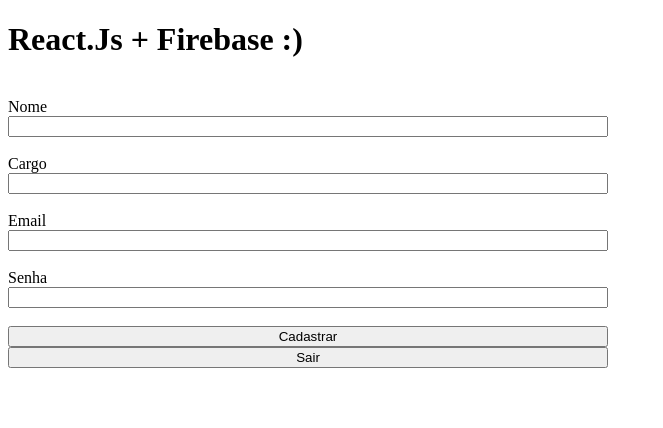
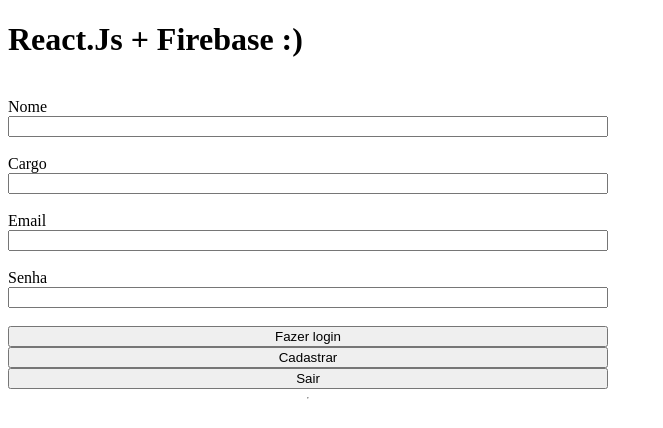
Before and after one commit to diglean/ReactAndFirebase, a React (Create React App) app: page / in a window 1280 px wide. Shown: the top 428 px of the page, without its empty margins (0-663 px from the left). Built offline with nearby package versions, Linux system fonts and the light colour scheme.

Commit message:
Auth widh DB pt.2

```diff
--- a/src/App.js
+++ b/src/App.js
@@ -9,6 +9,7 @@
   const [senha, setSenha] = useState('');
   const [cargo, setCargo] = useState('');
   const [nome, setNome] = useState('');
+  const [user, setUser] = useState({});
 
 
   async function novoUsuario(){
@@ -40,6 +41,27 @@
 
   async function logout(){
     await firebase.auth().signOut();
+    setUser({});
+  }
+
+  async function login(){
+    await firebase.auth().signInWithEmailAndPassword(email, senha)
+    .then( async (value)=>{
+      await firebase.firestore().collection('users')
+      .doc(value.user.uid)
+      .get()
+      .then((snapshot)=>{
+        setUser({
+          nome: snapshot.data().nome,
+          cargo: snapshot.data().cargo,
+          status: snapshot.data().status,
+          email: value.user.email
+        });
+      })
+    })
+    .catch((error)=>{
+      console.log('Erro ao logar'+error)
+    })
   }
 
   return (
@@ -60,8 +82,21 @@
         <label>Senha </label>
         <input type="password" value={senha} onChange={ (e)=> setSenha(e.target.value)}/> <br/>
 
+        <button onClick={ login }>Fazer login</button>
         <button onClick={ novoUsuario }>Cadastrar</button>
         <button onClick={ logout }>Sair</button>
+        <hr/><br/>
+
+
+        {Object.keys(user).length > 0 && (
+          <div>
+            <strong>Olá</strong> {user.nome}<br/>
+            <strong>Cargo:</strong> {user.cargo}<br/>
+            <strong>Email:</strong> {user.email}<br/>
+            <strong>Status:</strong> {(user.status) ? 'Ativo' : 'Desativado'}<br/>
+          </div>
+        )}
+
       </div>
 
     </div>
```
